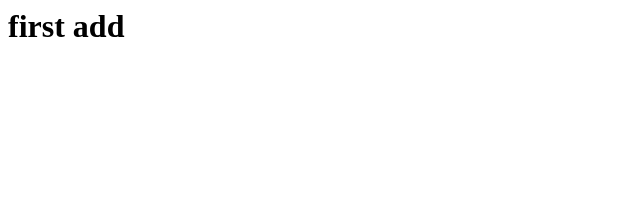
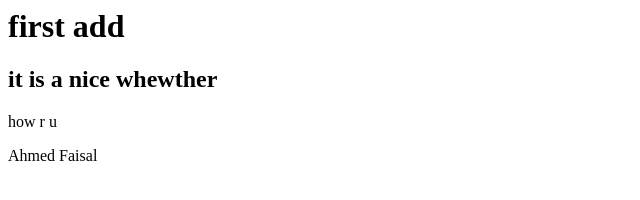
Before and after one commit to Re-Coded-Sana-a-Bootcamp-2020/first-github-test, a plain HTML site: page index.html in a window 1280 px wide. Shown: the whole page, without its empty margins (0-640 px from the left). Drawn offline with Linux system fonts and the light colour scheme.

Commit message:
Inintial commit

```diff
--- a/index.html
+++ b/index.html
@@ -1 +1,4 @@
 <h1>first add</h1>
+<h2>it is a nice whewther</h2>
+<p>how r u </p>
+<p>Ahmed Faisal</p>
```
